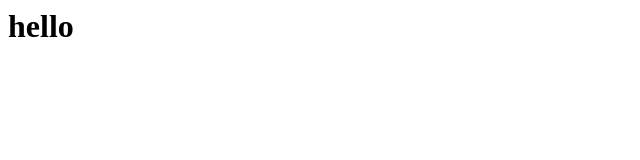
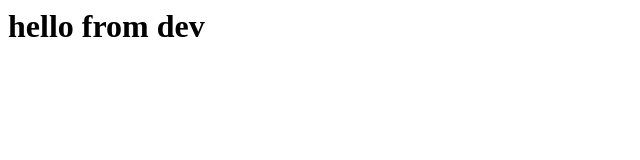
Before and after one commit to stephanlamoureux/github-actions, a plain HTML site: page index.html in a window 1280 px wide. Shown: the whole page, without its empty margins (0-640 px from the left). Drawn offline with Linux system fonts and the light colour scheme.

Commit message:
created s3 bucket action

```diff
--- a/index.html
+++ b/index.html
@@ -1 +1 @@
-<h1>hello</h1>
+<h1>hello from dev</h1>
```
Also changed, not shown: 1 other file.
